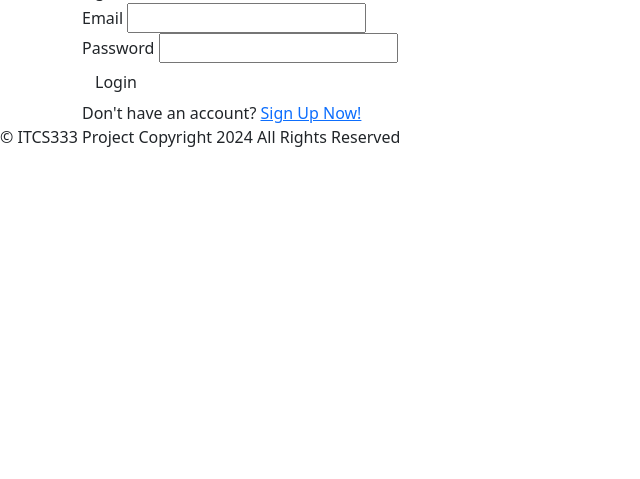
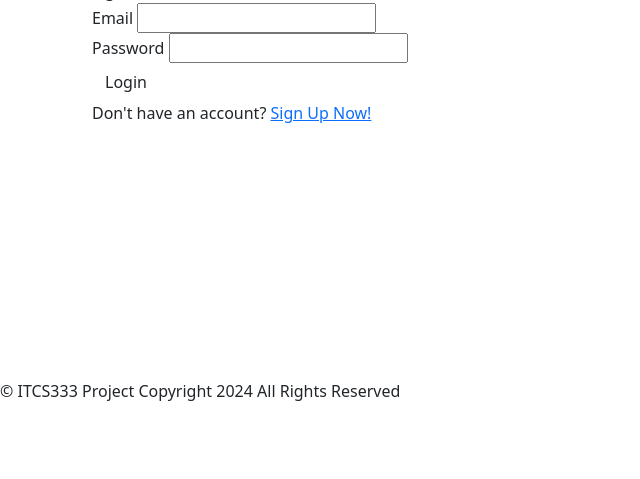
Before and after one commit to ZAHRA-MRAH/ITCS333-Project, a PHP site: page /login.php in a window 1280 px wide. Shown: the part 321-800 px from the top of the page, without its empty margins (0-640 px from the left). Run offline with PHP 8.4, Linux system fonts and the light colour scheme.

Commit message:
custom form height for login and profile so its not long for all

```diff
--- a/Backend/login.php
+++ b/Backend/login.php
@@ -9,6 +9,7 @@ if (isset($_SESSION['user_id'])) {
 
 <!DOCTYPE html>
 <html lang="en">
+
 <head>
     <meta charset="UTF-8">
     <meta name="viewport" content="width=device-width, initial-scale=1.0">
@@ -17,6 +18,7 @@ if (isset($_SESSION['user_id'])) {
     <link rel="stylesheet" href="../Frontend/profilestyle.css">
     <title>Login</title>
 </head>
+
 <body>
 
     <div class="header">
@@ -24,8 +26,16 @@ if (isset($_SESSION['user_id'])) {
         <span class="text-span">IT College Room Booking</span>
     </div>
 
+    <style>
+        #formbox {
+            width: 445px;
+            height: 400px;
+            margin: 0px 10px;
+        }
+    </style>
+
     <div class="container">
-        <div class="box form-box">
+        <div class="box form-box" id="formbox">
             <header>Sign in</header>
             <?php
             if (isset($_SESSION['login_error'])) {
@@ -57,4 +67,5 @@ if (isset($_SESSION['user_id'])) {
     </div>
     <footer>© ITCS333 Project Copyright 2024 All Rights Reserved</footer>
 </body>
+
 </html>
```
Also changed, not shown: Backend/update_profile.php (+9 -3 lines), uploads/675718a0a8032.jpg (added), uploads/675718a3c9016.jpg (added). Lines whose indentation alone changed are shown as unchanged.
